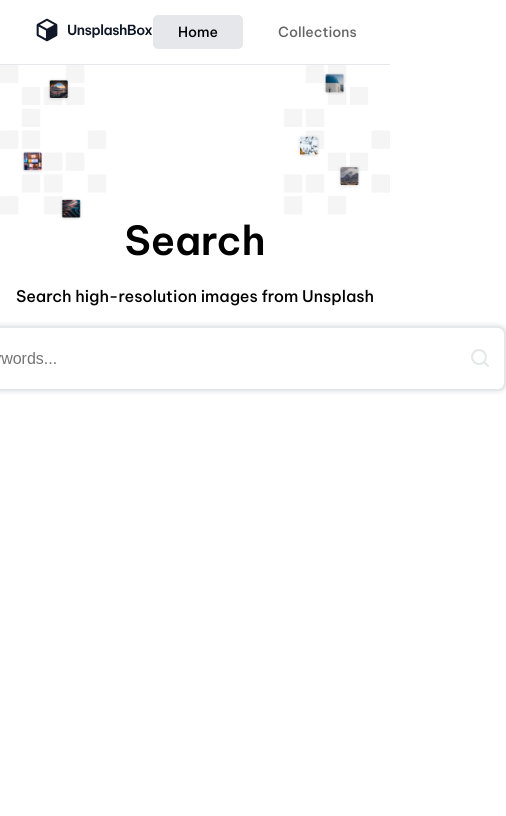
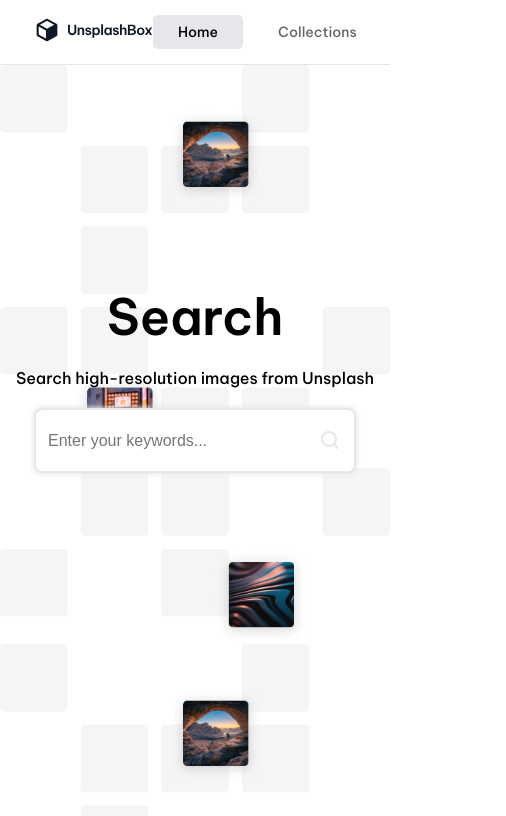
Before and after one commit to Tiannn21/Unsplash-Api, a React (Vite) app: page / in a window 390 px wide. Shown: the top 816 px of the page, 506 px wide, since content can reach past the window. Built offline with nearby package versions, Linux system fonts and the light colour scheme.

Commit message:
Añadiendo responsive

```diff
--- a/src/components/Photos.jsx
+++ b/src/components/Photos.jsx
@@ -11,7 +11,7 @@ export function Photos({ photos, search, loadMore }) {
   return (
     <InfiniteScroll dataLength={photos.length} next={loadMore} hasMore={true}>
       <ResponsiveMasonry
-        columnsCountBreakPoints={{ 350: 1, 750: 2, 900: 3, 1366: 4 }}
+        columnsCountBreakPoints={{ 350: 1, 700: 2, 900: 3, 1366: 4 }}
         className="photos"
       >
         <Masonry>
--- a/src/components/Searcher.jsx
+++ b/src/components/Searcher.jsx
@@ -1,30 +1,37 @@
-import { useState } from "react"
-import { useNavigate } from "react-router-dom"
-import './searcher.css'
-
+import { useState } from "react";
+import { useNavigate } from "react-router-dom";
+import "./searcher.css";
 
 // eslint-disable-next-line react/prop-types
 export function Searcher({ query }) {
-    const [search, setSearch] = useState(query ? query : "")
-    const navigate = useNavigate()
+  const [search, setSearch] = useState(query ? query : "");
+  const desaign = query ? "photos-label-searching" : "photos-label";
+  const navigate = useNavigate();
 
   const handleSubmit = (event) => {
-        event.preventDefault()
+    event.preventDefault();
     if (search.trim()) {
-            navigate(`/photos/${search}`)
+      navigate(`/photos/${search}`);
     }
-    }
+  };
 
   return (
-        <label className="photos-label" style={query ? {
-            position: 'absolute',
-            top: '18%',
-            left: '30%'
-        } : {}}>
+    <label className={desaign}>
       <span className="photos-icon">
-                <svg width="24" height="24" viewBox="0 0 24 24" fill="none" xmlns="http://www.w3.org/2000/svg">
+        <svg
+          width="24"
+          height="24"
+          viewBox="0 0 24 24"
+          fill="none"
+          xmlns="http://www.w3.org/2000/svg"
+        >
           <circle cx="11" cy="11" r="7" stroke="#E5E7EB" strokeWidth="2" />
-                    <path d="M20 20L17 17" stroke="#E5E7EB" strokeWidth="2" strokeLinecap="round" />
+          <path
+            d="M20 20L17 17"
+            stroke="#E5E7EB"
+            strokeWidth="2"
+            strokeLinecap="round"
+          />
         </svg>
       </span>
       <form onSubmit={handleSubmit}>
@@ -33,12 +40,12 @@ export function Searcher({ query }) {
           className="photos-input"
           placeholder="Enter your keywords..."
           autoComplete="off"
-                    spellCheck='false'
+          spellCheck="false"
           required
           value={search}
           onChange={(event) => setSearch(event.target.value)}
         />
       </form>
     </label>
-    )
+  );
 }
--- a/src/components/collections.css
+++ b/src/components/collections.css
@@ -30,7 +30,7 @@
 .collections .list-collections {
   display: grid;
   width: 85%;
-  grid-template-columns: repeat(auto-fill, minmax(350px, 1fr));
+  grid-template-columns: repeat(auto-fill, minmax(330px, 1fr));
   gap: 30px;
   margin: 30px 0;
 }
--- a/src/components/home.css
+++ b/src/components/home.css
@@ -6,7 +6,7 @@
   height: 91%;
   margin: 0;
   background-image: url(../assets/hero-image.png);
-    background-repeat: no-repeat;
+  background-repeat: repeat;
   background-size: contain;
   gap: 20px;
 }
@@ -27,3 +27,22 @@
   font-style: normal;
   margin: 0;
 }
+
+@media (width < 700px) {
+  .home {
+    background-image: url(../assets/hero-left.png);
+    background-repeat: repeat;
+  }
+  .home h1 {
+    margin: 0;
+    margin-top: 220px;
+    font-size: 50px;
+  }
+}
+
+@media (700px < width < 900px) {
+  .home {
+    background-image: url(../assets/hero-right.png);
+    background-repeat: repeat;
+  }
+}
--- a/src/components/photoPage.css
+++ b/src/components/photoPage.css
@@ -7,6 +7,11 @@
   -webkit-user-select: none;
   -ms-user-select: none;
   user-select: none;
+}
+@media (max-width: 750px) {
+  .photo-section {
+    flex-direction: column;
+  }
 }
 
 .date-publish {
@@ -21,7 +26,7 @@
   display: flex;
   flex: 1;
   justify-content: center;
-    background-color: #E5E7EB;
+  background-color: #e5e7eb;
   border-radius: 5px;
 }
 
@@ -37,7 +42,6 @@
   display: flex;
   gap: 10px;
   align-items: center;
-
 }
 
 .photo-user img {
@@ -63,7 +67,7 @@
   font-size: 14px;
   border: 0;
   border-radius: 5px;
-    background-color: #E5E7EB;
+  background-color: #e5e7eb;
   padding: 10px 30px;
   cursor: pointer;
 }
@@ -110,10 +114,8 @@
   cursor: pointer;
 }
 
-
-
 .item-collection:hover {
-    background-color: #E5E7EB;
+  background-color: #e5e7eb;
 
   .right-item button {
     display: flex;
--- a/src/components/searchPhotos.css
+++ b/src/components/searchPhotos.css
@@ -20,10 +20,6 @@
   object-fit: cover;
 }
 
-.singular-photo[data-height] {
-  --rows: calc(var(--height) / 10);
-}
-
 .photos .singular-photo:hover {
   filter: brightness(90%);
 }
--- a/src/components/searcher.css
+++ b/src/components/searcher.css
@@ -1,11 +1,10 @@
 .photos-label {
   position: relative;
-    display: block;
   width: 600px;
   display: flex;
   border-radius: 8px;
-    border: 2px solid #E5E7EB;
-    box-shadow: 0 0 5px 1px #E5E7EB;
+  border: 2px solid #e5e7eb;
+  box-shadow: 0 0 5px 1px #e5e7eb;
   padding: 20px 8px 20px 10px;
   text-align: left;
   background-color: white;
@@ -28,3 +27,73 @@
     width: 560px;
   }
 }
+
+.photos-label-searching {
+  position: absolute;
+  top: 18%;
+  left: 30%;
+  width: 600px;
+  border-radius: 8px;
+  border: 2px solid #e5e7eb;
+  box-shadow: 0 0 5px 1px #e5e7eb;
+  padding: 20px 8px 20px 10px;
+  text-align: left;
+  background-color: white;
+
+  .photos-icon {
+    position: absolute;
+    top: 53%;
+    right: 0;
+    transform: translate(-50%, -50%);
+    transition: all 0.3s ease;
+    color: #c5c5c5;
+  }
+
+  .photos-input {
+    background-color: transparent;
+    outline: none;
+    border: none;
+    color: black;
+    font-size: 16px;
+    width: 560px;
+  }
+}
+
+@media (width < 700px) {
+  .photos-label-searching {
+    position: absolute;
+    top: 16%;
+    left: 9%;
+    width: 300px;
+
+    .photos-input {
+      width: 260px;
+    }
+  }
+
+  .photos-label {
+    width: 300px;
+
+    .photos-input {
+      background-color: transparent;
+      outline: none;
+      border: none;
+      color: black;
+      font-size: 16px;
+      width: 260px;
+    }
+  }
+}
+
+@media (700px < width < 900px) {
+  .photos-label-searching {
+    position: absolute;
+    top: 18%;
+    left: 18%;
+    width: 500px;
+
+    .photos-input {
+      width: 460px;
+    }
+  }
+}
```
Lines whose indentation alone changed are shown as unchanged.
